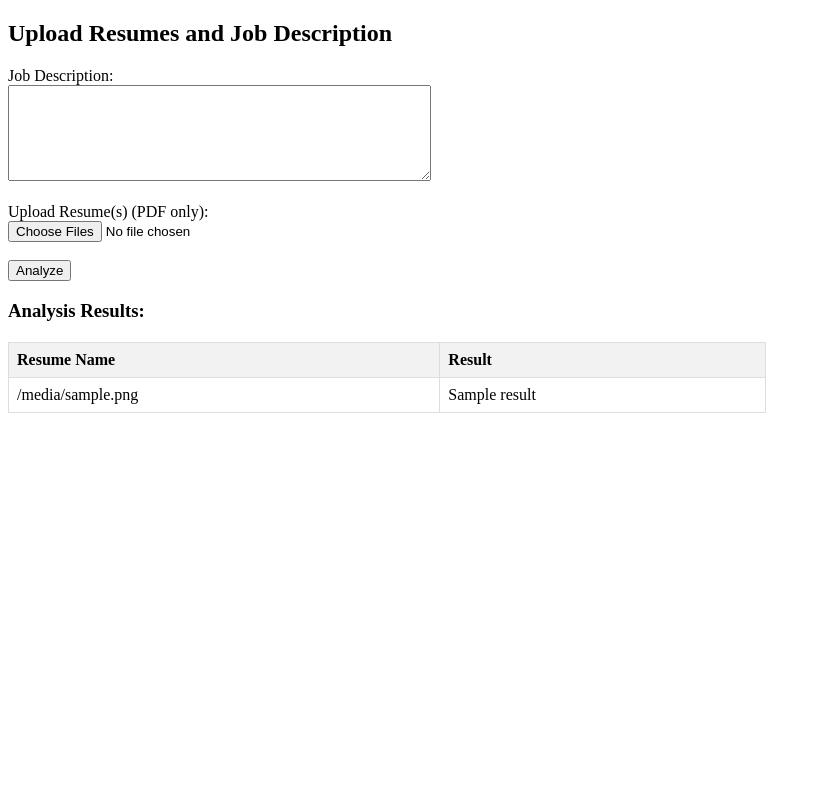
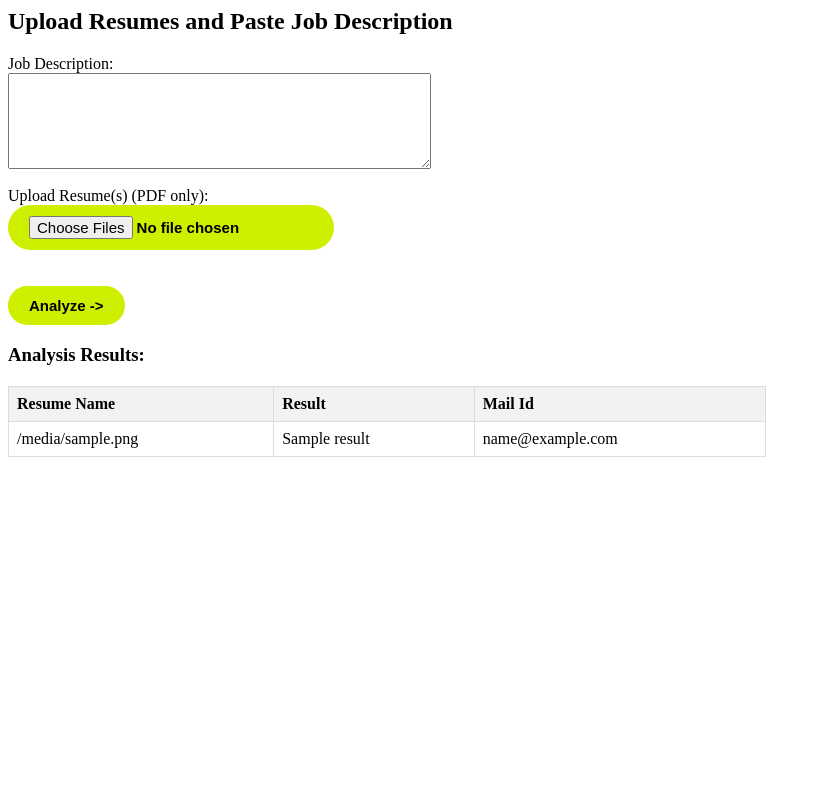
Before and after one commit to subramaniyasiva/resumeanalyzer, a Django app: template templates/home.html in a window 1280 px wide. Shown: the whole page, without its empty margins (0-821 px from the left). Run offline with Django 5.2, Linux system fonts and the light colour scheme; the template is opened without the code that fills it: most values are stand-ins (such as "Sample title", 1, 10 or a date in 2020).

Commit message:
minial styling added

```diff
--- a/static/s1.css
+++ b/static/s1.css
@@ -1,7 +1,81 @@
 body{
-    background-color: rgb(240, 240, 240);
+    background-color: rgb(255, 255, 255);
 }
-button{
-    background-color:antiquewhite ;
-    color: yellowgreen;
+#fresher {
+  cursor: pointer;
+  font-weight: 700;
+  transition: all 0.2s;
+  padding: 10px 20px;
+  border-radius: 100px;
+  background: #cfef00;
+  border: 1px solid transparent;
+  display: flex;
+  align-items: center;
+  font-size: 15px;
 }
+
+#fresher:hover {
+  background: #c4e201;
+}
+
+#fresher > svg {
+  width: 34px;
+  margin-left: 10px;
+  transition: transform 0.3s ease-in-out;
+}
+
+#fresher:hover svg {
+  transform: translateX(5px);
+}
+
+#fresher:active {
+    transform: scale(0.95);
+}
+
+#experienced {
+  cursor: pointer;
+  font-weight: 700;
+  transition: all 0.2s;
+  padding: 10px 20px;
+  border-radius: 100px;
+  background: #cfef00;
+  border: 1px solid transparent;
+  display: flex;
+  align-items: center;
+  font-size: 15px;
+}
+
+#experienced:hover {
+  background: #c4e201;
+}
+
+#experienced > svg {
+  width: 34px;
+  margin-left: 10px;
+  transition: transform 0.3s ease-in-out;
+}
+
+#experienced:hover svg {
+  transform: translateX(5px);
+}
+
+#experienced:active {
+  transform: scale(0.95);
+}
+
+ table {
+            border-collapse: collapse;
+            width: 60%;
+            margin-top: 20px;
+        }
+        th, td {
+            border: 1px solid #ddd;
+            padding: 8px;
+        }
+        th {
+            background-color: #f2f2f2;
+            text-align: left;
+        }
+        td {
+            text-align: left;
+        }
--- a/templates/home.html
+++ b/templates/home.html
@@ -1,28 +1,11 @@
-<!DOCTYPE html>
+{% load static %}
 <html>
 <head>
     <title>Resume Analyzer</title>
-    <style>
-        table {
-            border-collapse: collapse;
-            width: 60%;
-            margin-top: 20px;
-        }
-        th, td {
-            border: 1px solid #ddd;
-            padding: 8px;
-        }
-        th {
-            background-color: #f2f2f2;
-            text-align: left;
-        }
-        td {
-            text-align: left;
-        }
-    </style>
+    <link rel="stylesheet" href="{% static "s1.css" %}"
 </head>
 <body>
-    <h2>Upload Resumes and Job Description</h2>
+    <h2>Upload Resumes and Paste Job Description</h2>
 
     <form method="POST" enctype="multipart/form-data">
         {% csrf_token %}
@@ -31,9 +14,9 @@
         <textarea name="jd" id="jd" rows="6" cols="50" required></textarea><br><br>
 
         <label for="resume">Upload Resume(s) (PDF only):</label><br>
-        <input type="file" name="resume" id="resume" accept=".pdf" multiple required><br><br>
+        <input type="file" name="resume" id="fresher" accept=".pdf" multiple required><br><br>
 
-        <button type="submit">Analyze</button>
+        <button type="submit" id="fresher">Analyze -></button>
     </form>
 
     {% if results %}
@@ -42,11 +25,13 @@
         <tr>
             <th>Resume Name</th>
             <th>Result</th>
+            <th>Mail Id</th>
         </tr>
         {% for res in results %}
         <tr>
             <td>{{ res.filename }}</td>
             <td>{{ res.result }}</td>
+            <td>{{res.mails}}</td>
         </tr>
         {% endfor %}
     </table>
```
Also changed, not shown: ResumeAI/views.py (+10 -4 lines), static/landing.css (added, +64 -0 lines), templates/landingpage.html (+5 -4 lines).
